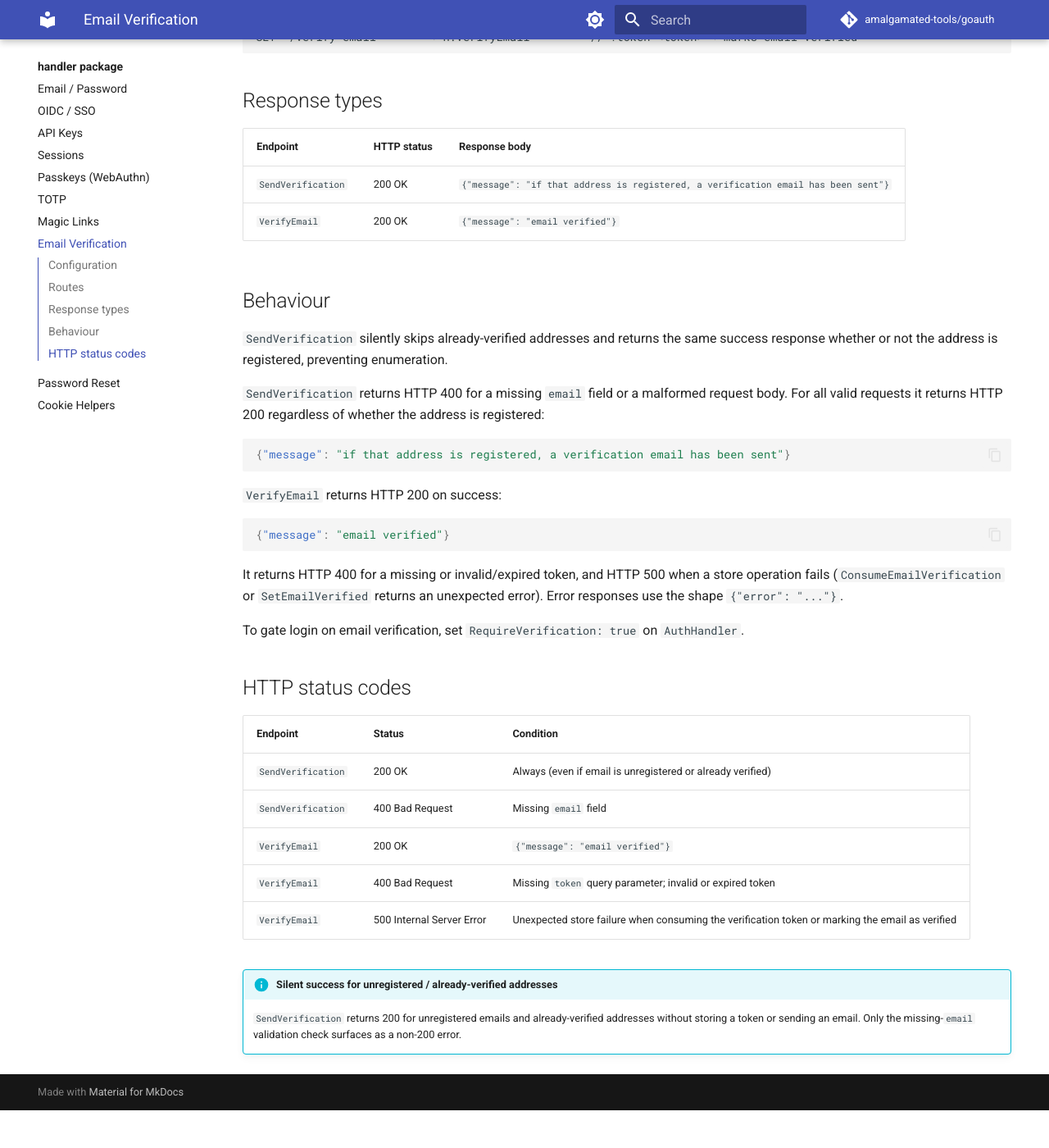
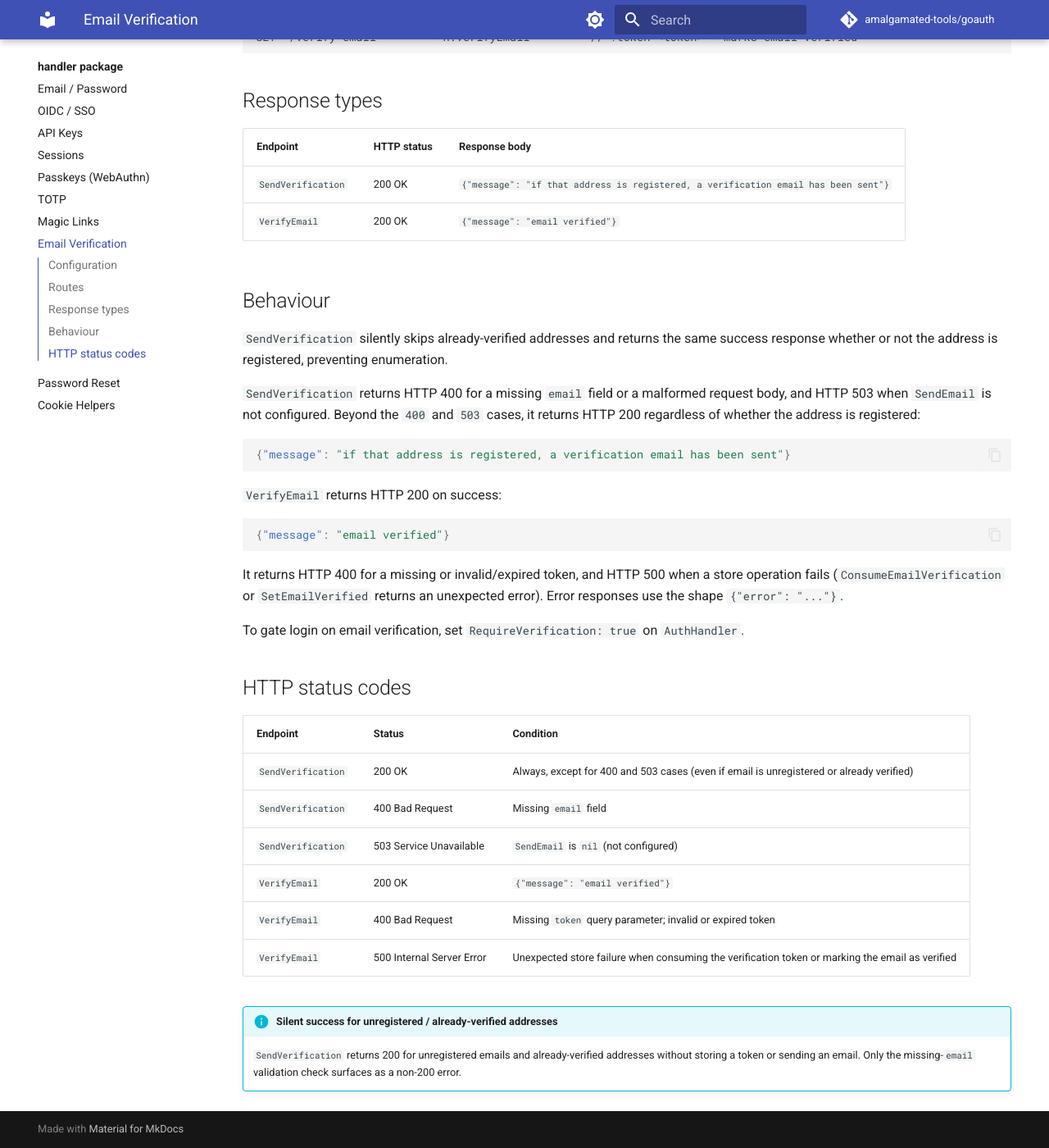
Before and after one commit to amalgamated-tools/goauth, an MkDocs documentation site: the page built from docs/handler/email-verification.md, in a window 1280 px wide and 1400 px high, scrolled down 776 px. Shown: the whole window at 82% size. Built offline with MkDocs 1.6.1 and Material for MkDocs 9.7.7, drawn with Linux system fonts in a browser that asks for light colours; comment, search, counter and statistics services are not loaded; before the commit the page ends 2130 px from its top, so only the background shows below that.

Commit message:
docs: fix nil-sender HTTP 503 documentation for EmailVerification and PasswordReset handlers (#159)
* docs: fix nil sender docs for EmailVerification and PasswordReset handlers

Both README.md and docs were incorrectly stating that when SendEmail
(EmailVerificationHandler) or SendResetEmail (PasswordResetHandler)
is nil, tokens are still created. In reality both handlers return
HTTP 503 immediately before any database write.

Changes:
- docs/handler/email-verification.md: add missing 503 row to HTTP
  status codes table for SendVerification when SendEmail is nil
- docs/handler/password-reset.md: add warning admonition about nil
  SendResetEmail and add missing 503 row to HTTP status codes table
- README.md: correct the 'nil sender' prose for both handlers and add
  503 rows to their respective error-response tables; update the
  SendVerification blanket-200 note to exclude the 503 case

Co-authored-by: Copilot <223556219+Copilot@users.noreply.github.com>

* docs: correct 200 OK conditions to exclude 400/429/503 error cases

---------

Co-authored-by: github-actions[bot] <41898282+github-actions[bot]@users.noreply.github.com>
Co-authored-by: Copilot <223556219+Copilot@users.noreply.github.com>
Co-authored-by: Patrick Veverka <veverkap@users.noreply.github.com>

````diff
--- a/docs/handler/email-verification.md
+++ b/docs/handler/email-verification.md
@@ -36,7 +36,7 @@ GET  /verify-email        → h.VerifyEmail         // ?token=<token> → marks
 
 `SendVerification` silently skips already-verified addresses and returns the same success response whether or not the address is registered, preventing enumeration.
 
-`SendVerification` returns HTTP 400 for a missing `email` field or a malformed request body. For all valid requests it returns HTTP 200 regardless of whether the address is registered:
+`SendVerification` returns HTTP 400 for a missing `email` field or a malformed request body, and HTTP 503 when `SendEmail` is not configured. Beyond the `400` and `503` cases, it returns HTTP 200 regardless of whether the address is registered:
 
 ```json
 {"message": "if that address is registered, a verification email has been sent"}
@@ -56,8 +56,9 @@ To gate login on email verification, set `RequireVerification: true` on `AuthHan
 
 | Endpoint | Status | Condition |
 |---|---|---|
-| `SendVerification` | 200 OK | Always (even if email is unregistered or already verified) |
+| `SendVerification` | 200 OK | Always, except for 400 and 503 cases (even if email is unregistered or already verified) |
 | `SendVerification` | 400 Bad Request | Missing `email` field |
+| `SendVerification` | 503 Service Unavailable | `SendEmail` is `nil` (not configured) |
 | `VerifyEmail` | 200 OK | `{"message": "email verified"}` |
 | `VerifyEmail` | 400 Bad Request | Missing `token` query parameter; invalid or expired token |
 | `VerifyEmail` | 500 Internal Server Error | Unexpected store failure when consuming the verification token or marking the email as verified |
````
Also changed, not shown: README.md (+5 -3 lines), docs/handler/password-reset.md (+5 -2 lines).
